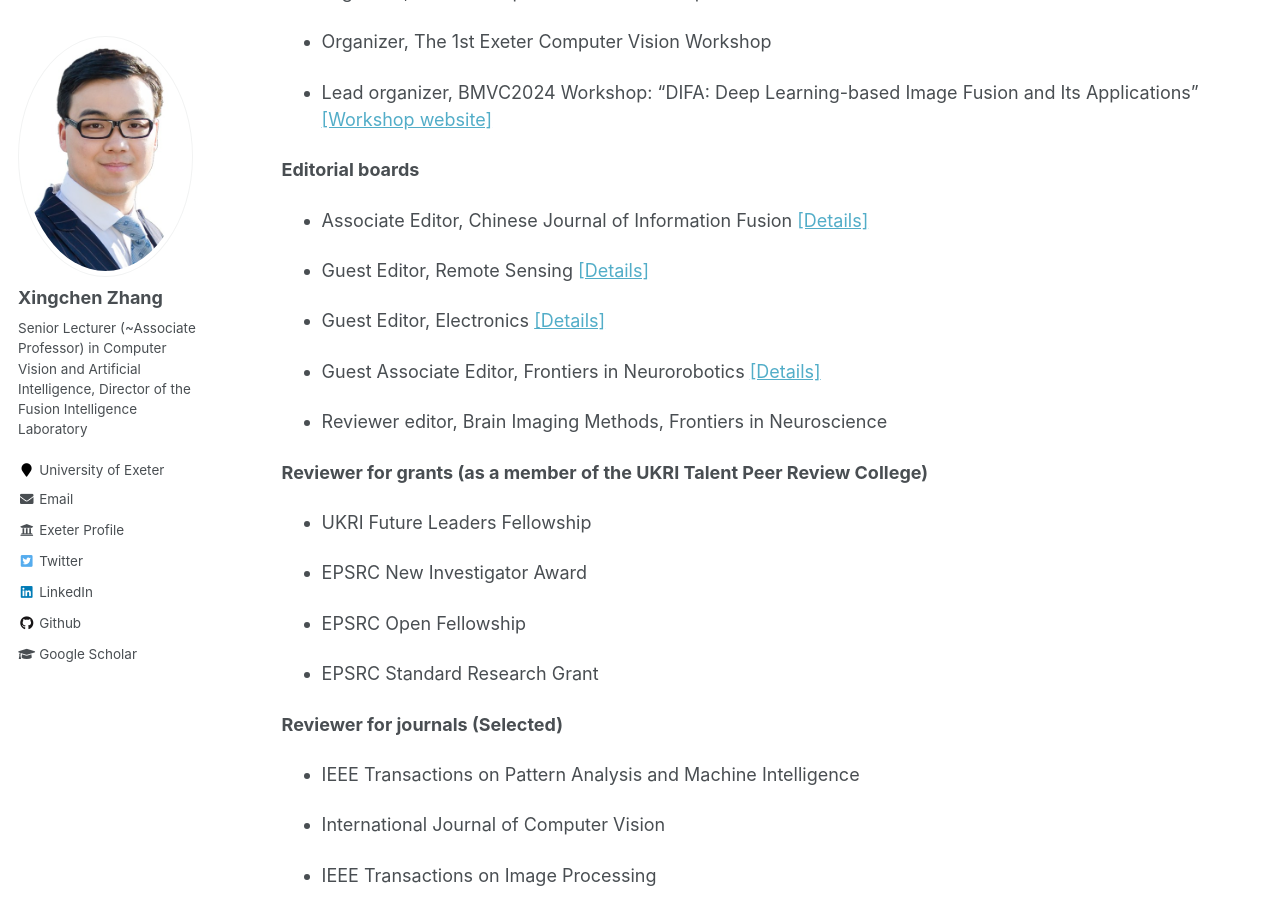
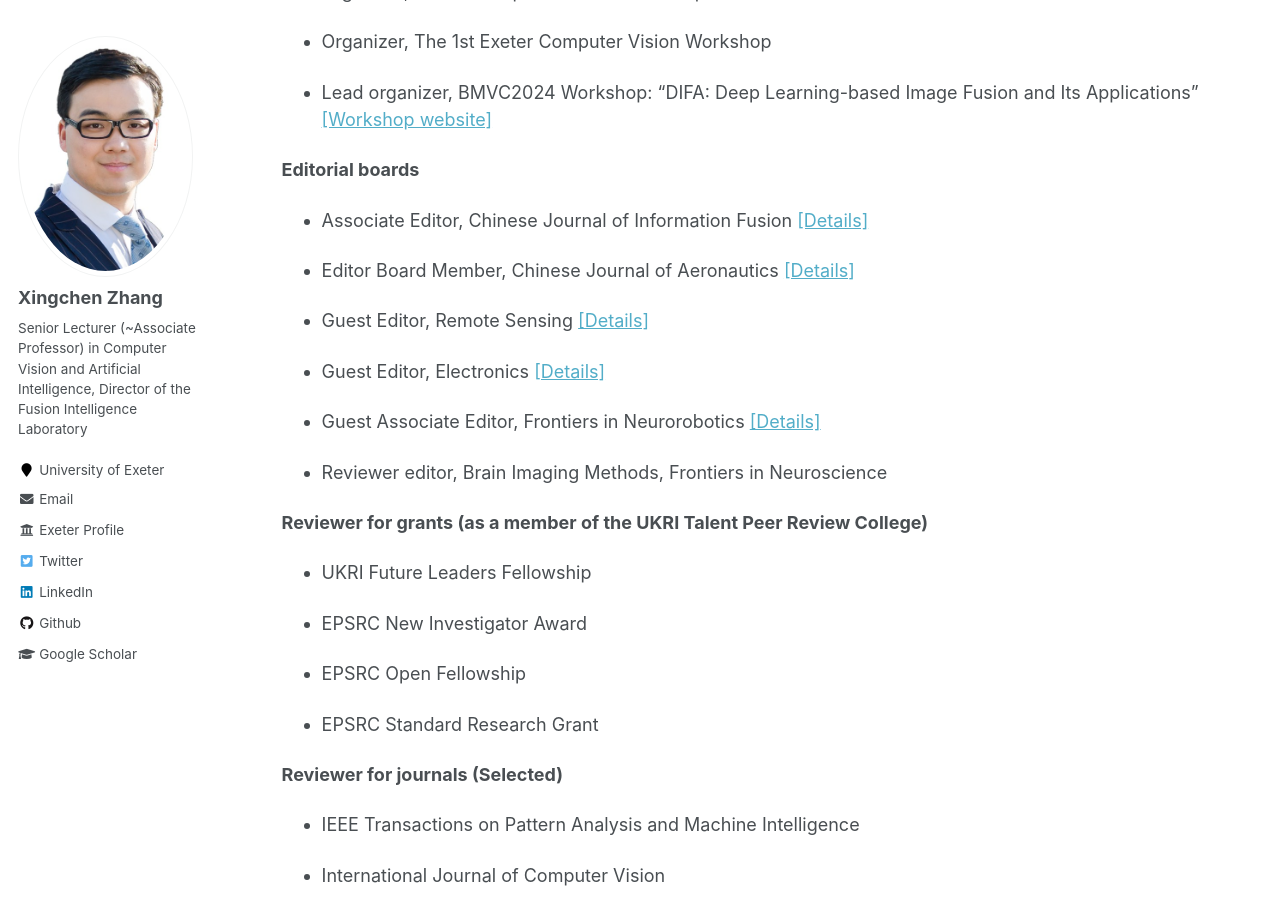
Before and after one commit to xingchenzhang/xingchenzhang.github.io, a Jekyll site: the page built from _pages/service.md, in a window 1280 px wide and 900 px high, scrolled down 690 px. Built offline with Jekyll 4.4.1, drawn with Linux system fonts in a browser that asks for light colours.

Commit message:
update chinese journal of aeronautics

```diff
--- a/_pages/service.md
+++ b/_pages/service.md
@@ -33,6 +33,8 @@ author_profile: true
 **Editorial boards**
 
 - Associate Editor, Chinese Journal of Information Fusion [[Details]](https://www.iece.org/journal/cjif)
+
+- Editor Board Member, Chinese Journal of Aeronautics [[Details]](https://www.sciencedirect.com/journal/chinese-journal-of-aeronautics)
 
 - Guest Editor, Remote Sensing [[Details]](https://www.mdpi.com/journal/remotesensing/special_issues/T7010HP00E)
 
```
